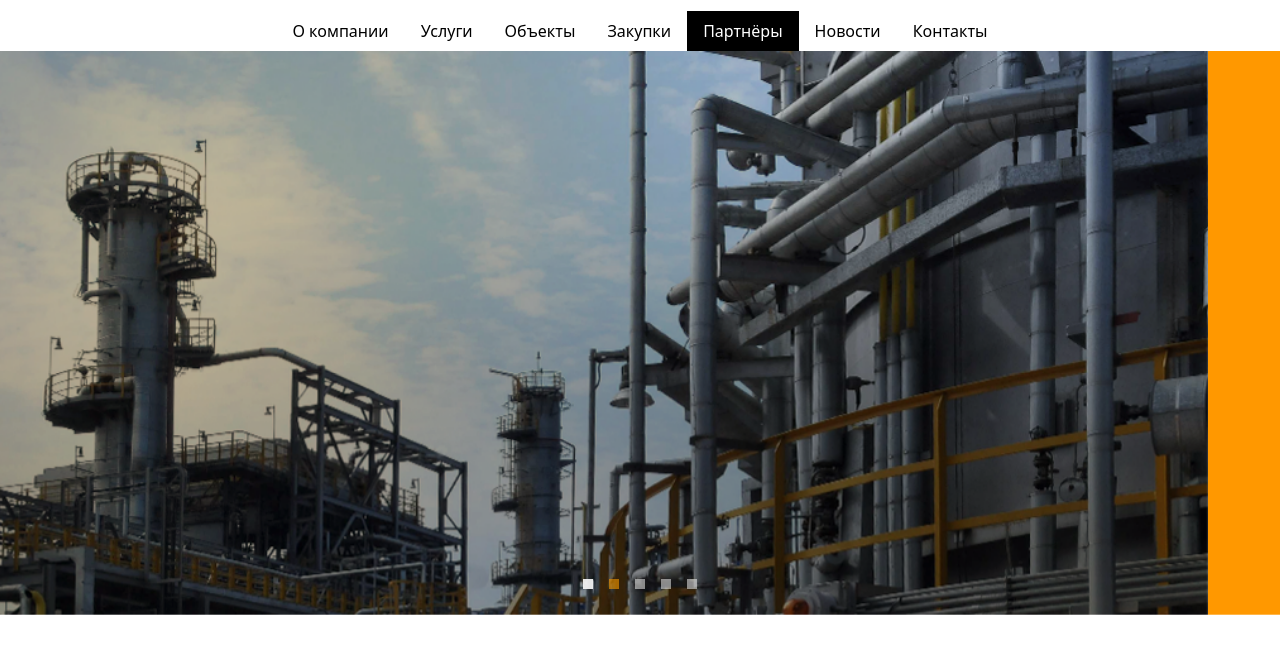
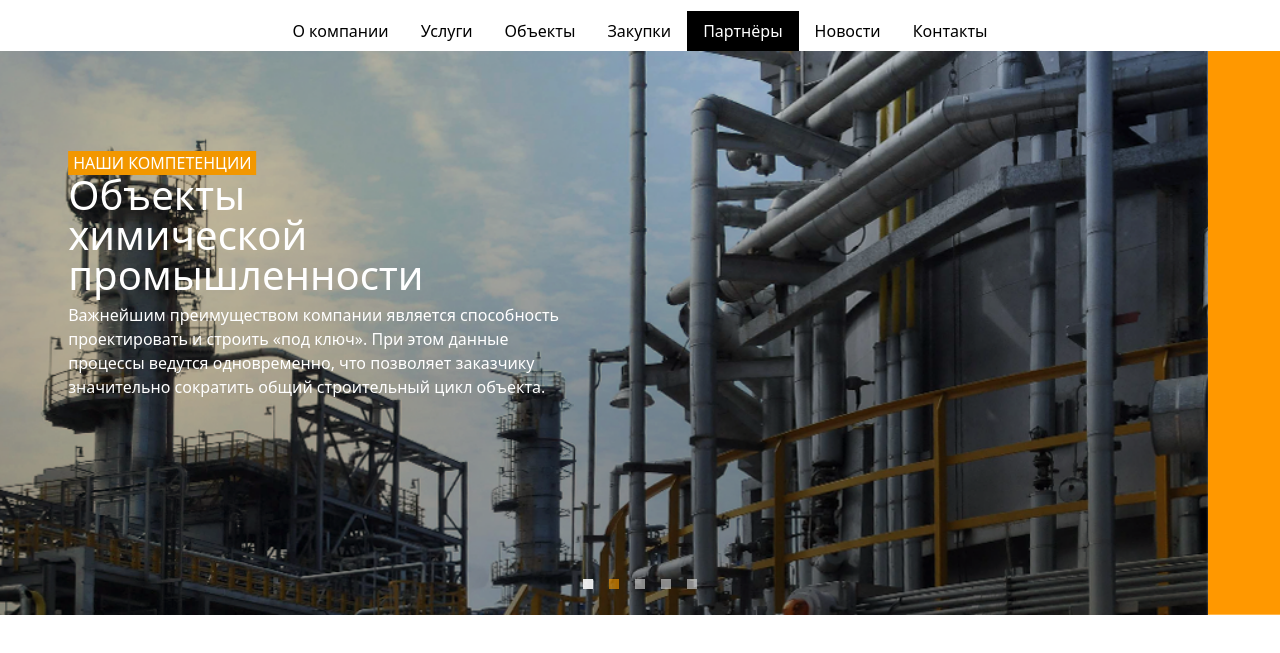
Before and after one commit to Rasoan/studioBorovogo, a plain HTML site: page index.html in a window 1280 px wide. Shown: the part 121-774 px from the top of the page. Drawn offline with nearby package versions, Linux system fonts and the light colour scheme.

Commit message:
add slider carousel

```diff
--- a/index.html
+++ b/index.html
@@ -110,6 +110,19 @@
             <div class="carousel-inner">
                 <div class="carousel-item active">
                     <img src="images/aboutUs.png" class="d-block w-100" alt="...">
+                    <div class="my-carousel-caption carousel-caption d-none d-sm-block top-0 start-0">
+                        <div class="wrapper-inscription">
+                            <p class="text-start d-inline text-uppercase">Наши компетенции</p>
+                        </div>
+                        <div class="wrapper-advantages-header">
+                            <h5 class="advantages-header h1 text-start lh-1">Объекты химической промышленности</h5>
+                        </div>
+
+                        <p class="text-start">Важнейшим преимуществом компании является способность проектировать и строить «под ключ».
+                            При этом данные процессы ведутся одновременно,
+                            что позволяет заказчику значительно сократить общий строительный цикл объекта.
+                        </p>
+                    </div>
                 </div>
                 <div class="carousel-item">
                     <img src="images/1.png" class="d-block w-100" alt="...">
--- a/style.scss
+++ b/style.scss
@@ -48,3 +48,24 @@ $blackColor: black;
 .carousel-indicators__item.active {
   background-color: $orangeColor;
 }
+
+.wrapper-inscription {
+  background-color: $orangeColor;
+  width: max-content;
+  padding: 0 5px;
+}
+
+.wrapper-advantages-header {
+  width: 350px
+}
+
+.advantages-header {
+  line-height: 0.9;
+}
+
+.my-carousel-caption {
+  top: 80px !important;
+  left: 140px !important;
+  width: 500px;
+  height: min-content;
+}
```
Also changed, not shown: style.css, 1 other file.
